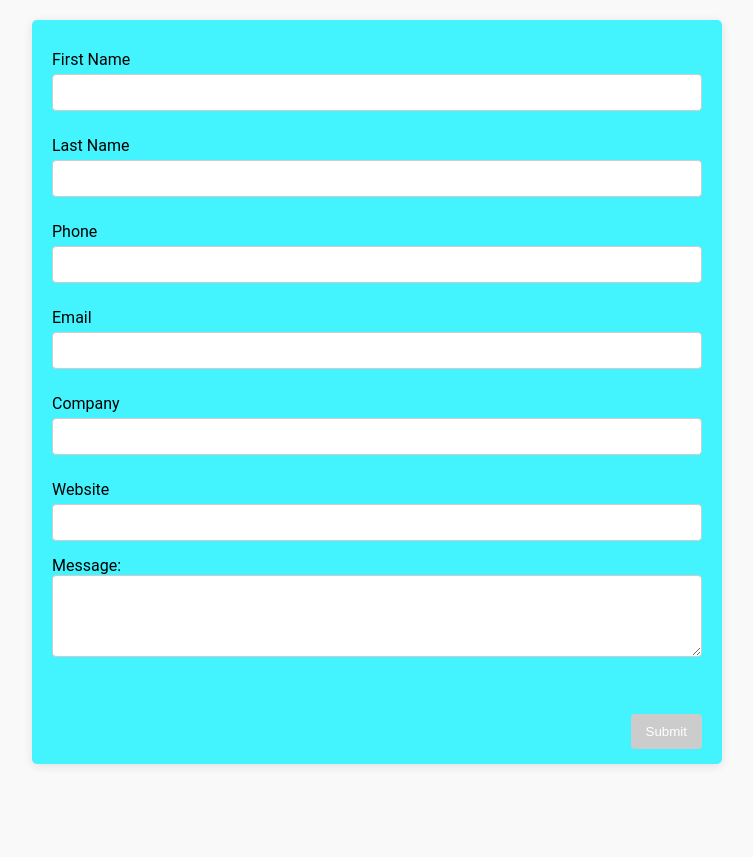
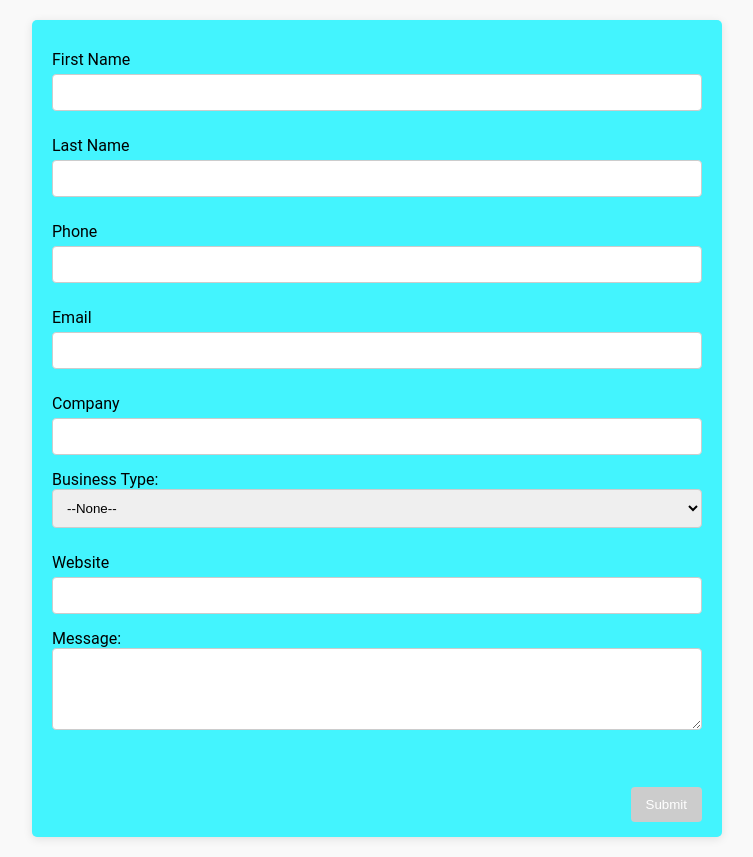
Before and after one commit to warrior-charge/w2lBusiness, a plain HTML site: page index.html in a window 1280 px wide. Shown: the whole page, without its empty margins (263-1016 px from the left). Before the commit the page ends 800 px from the top, so only its background shows below. Drawn offline with Linux system fonts and the light colour scheme.

Commit message:
Update index.html

```diff
--- a/index.html
+++ b/index.html
@@ -107,6 +107,26 @@ setInterval(timestamp, 500);
 
 <label for="company">Company</label><input  id="company" maxlength="40" name="company" size="20" type="text" /><br>
 
+Business Type:
+<select id="00NPP000002NJVR" name="00NPP000002NJVR" title="Business Type">
+  <option value="">--None--</option>
+  <option value="Airport">Airport</option>
+  <option value="Amusement">Amusement</option>
+  <option value="Arena or Stadium">Arena or Stadium</option>
+  <option value="Convention Center">Convention Center</option>
+  <option value="Food &amp; Beverage">Food &amp; Beverage</option>
+  <option value="Gaming">Gaming</option>
+  <option value="Health &amp; Wellness">Health &amp; Wellness</option>
+  <option value="Healthcare">Healthcare</option>
+  <option value="Higher Education">Higher Education</option>
+  <option value="Music Venue">Music Venue</option>
+  <option value="Nightlife">Nightlife</option>
+  <option value="Other">Other</option>
+  <option value="Retail Mall">Retail Mall</option>
+  <option value="Stadium or Arena">Stadium or Arena</option>
+  <option value="Transit">Transit</option>
+</select><br>
+
 <label for="url">Website</label><input  id="url" maxlength="80" name="url" size="20" type="text" /><br>
 
 Message:<textarea  id="00NPP000002NJX3" name="00NPP000002NJX3" rows="4" type="text" wrap="soft"></textarea><br>
```
